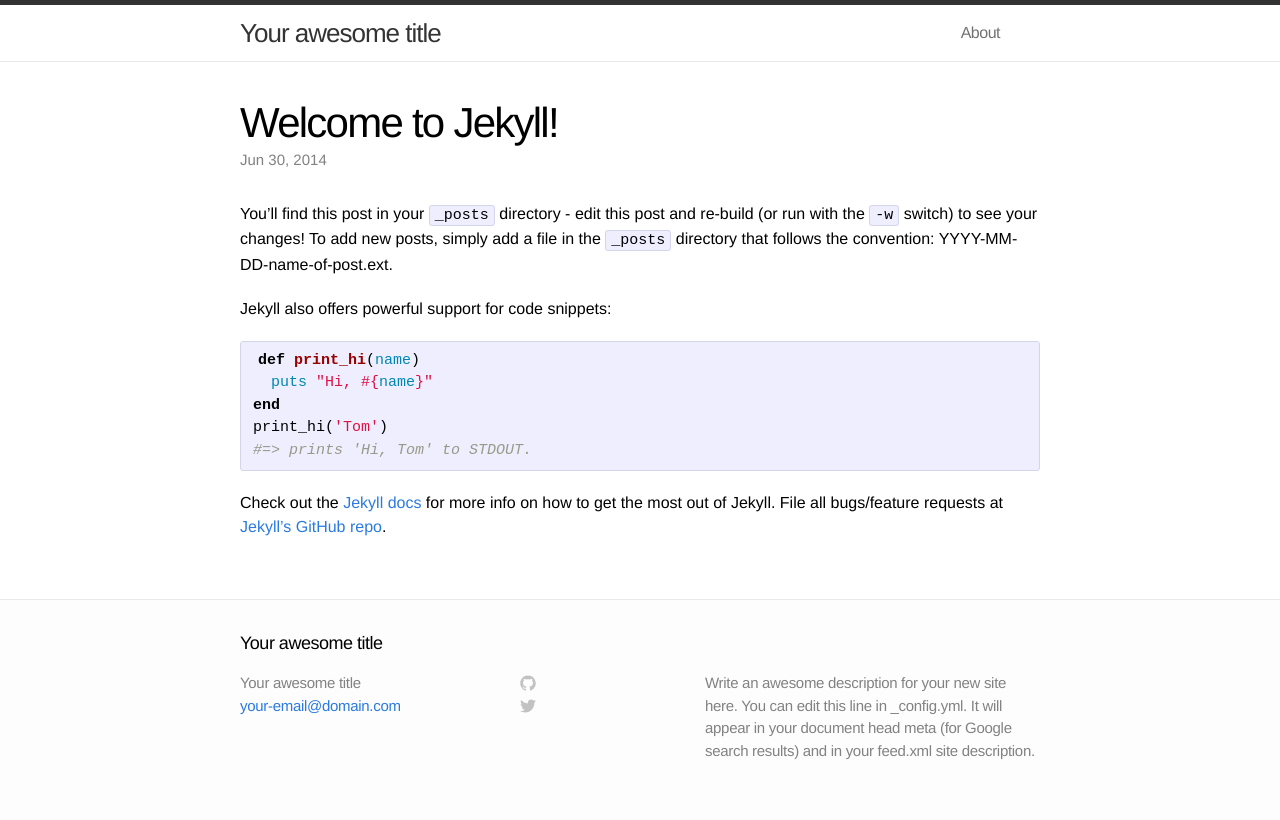
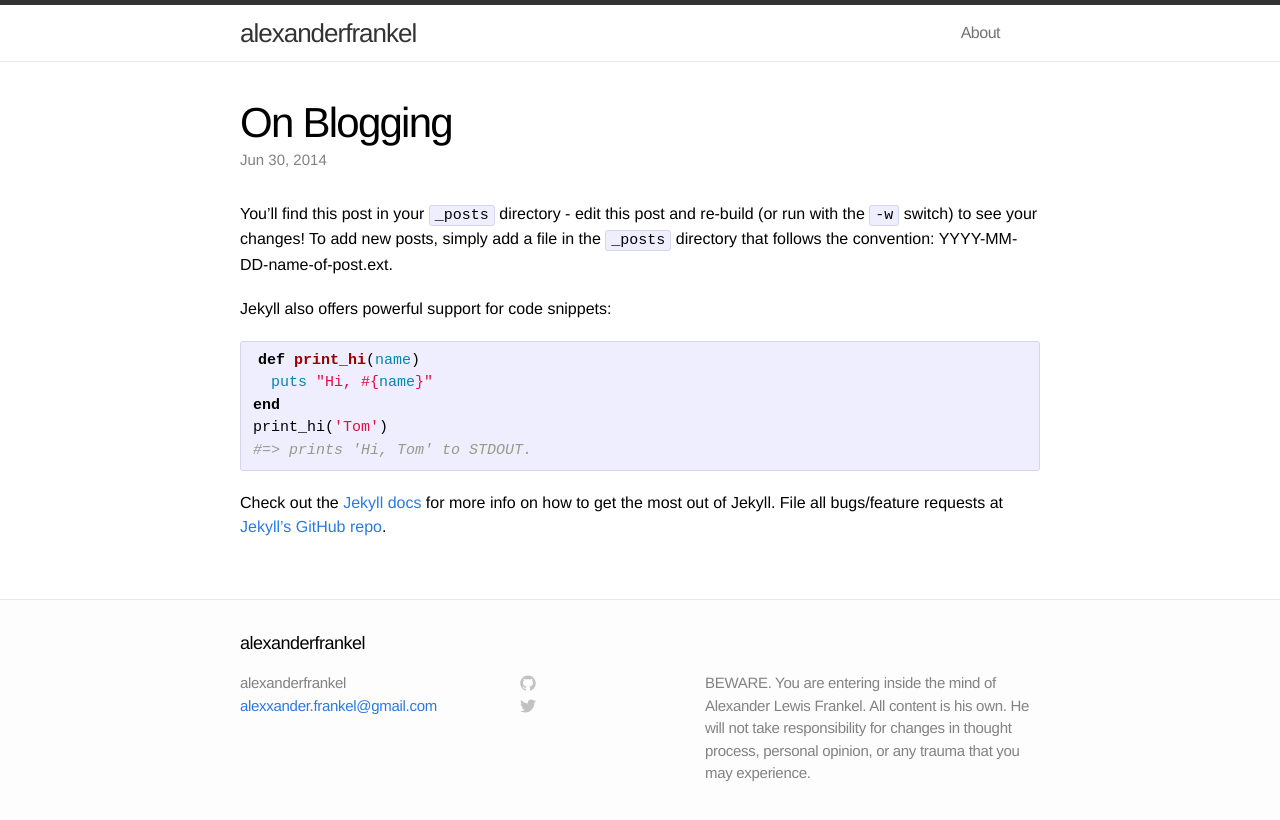
Before and after one commit to alexanderfrankel/alexanderfrankel.github.io, a Jekyll site: the page built from _posts/2014-06-30-on-blogging.markdown, in a window 1280 px wide. Shown: the top 820 px of the page. Built offline with Jekyll 4.4.1, drawn with Linux system fonts in a browser that asks for light colours.

Commit message:
Add 'applying-to-dev-bootcamp post

```diff
--- a/_config.yml
+++ b/_config.yml
@@ -1,7 +1,7 @@
 # Site settings
-title: Your awesome title
-email: your-email@domain.com
-description: "Write an awesome description for your new site here. You can edit this line in _config.yml. It will appear in your document head meta (for Google search results) and in your feed.xml site description."
+title: alexanderfrankel
+email: alexxander.frankel@gmail.com
+description: "BEWARE. You are entering inside the mind of Alexander Lewis Frankel. All content is his own. He will not take responsibility for changes in thought process, personal opinion, or any trauma that you may experience."
 baseurl: ""
 url: "http://yourdomain.com"
 
--- a/_posts/2014-06-30-welcome-to-jekyll.markdown
+++ b/_posts/2014-06-30-on-blogging.markdown
@@ -1,8 +1,8 @@
 ---
 layout: post
-title:  "Welcome to Jekyll!"
+title:  "On Blogging"
 date:   2014-06-30 14:04:48
-categories: jekyll update
+categories: blogging
 ---
 
 You'll find this post in your `_posts` directory - edit this post and re-build (or run with the `-w` switch) to see your changes!
```
Also changed, not shown: _posts/2014-07-02-applying-to-dev-bootcamp.markdown (added, +35 -0 lines).
